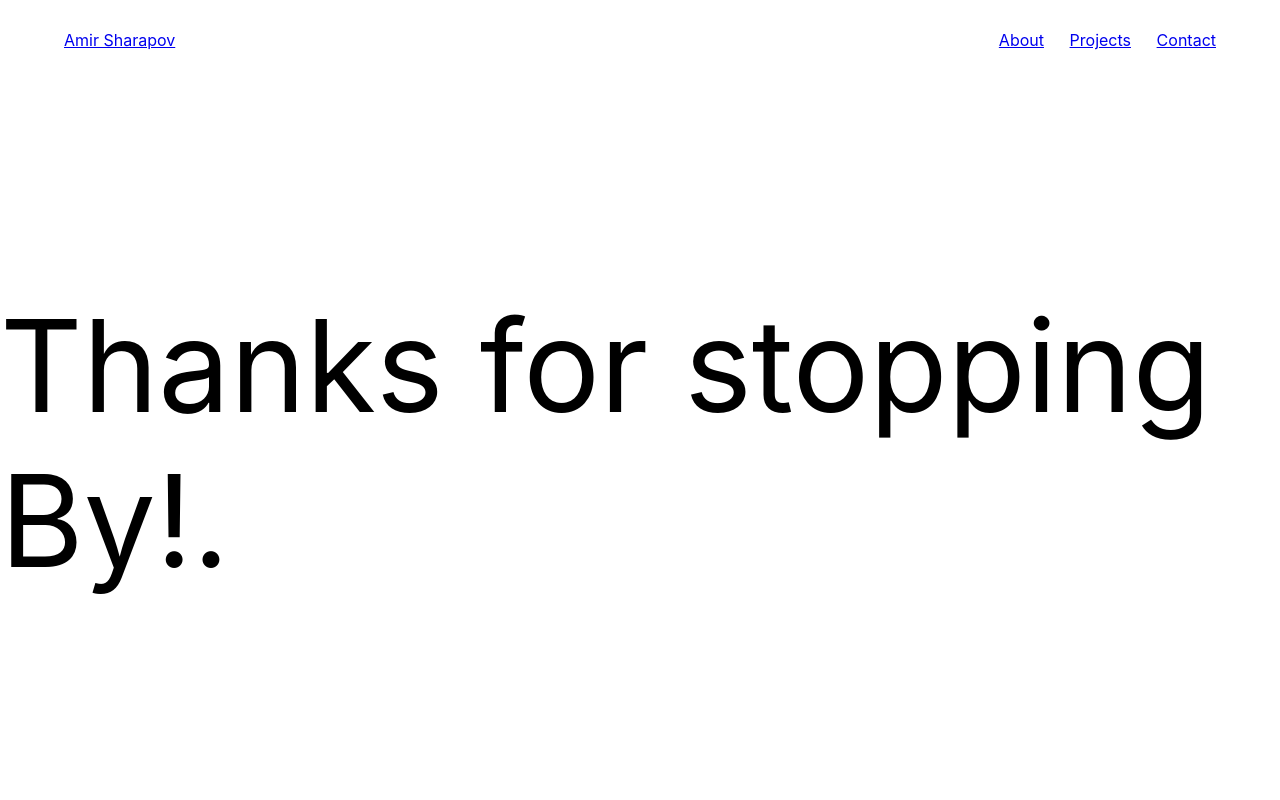
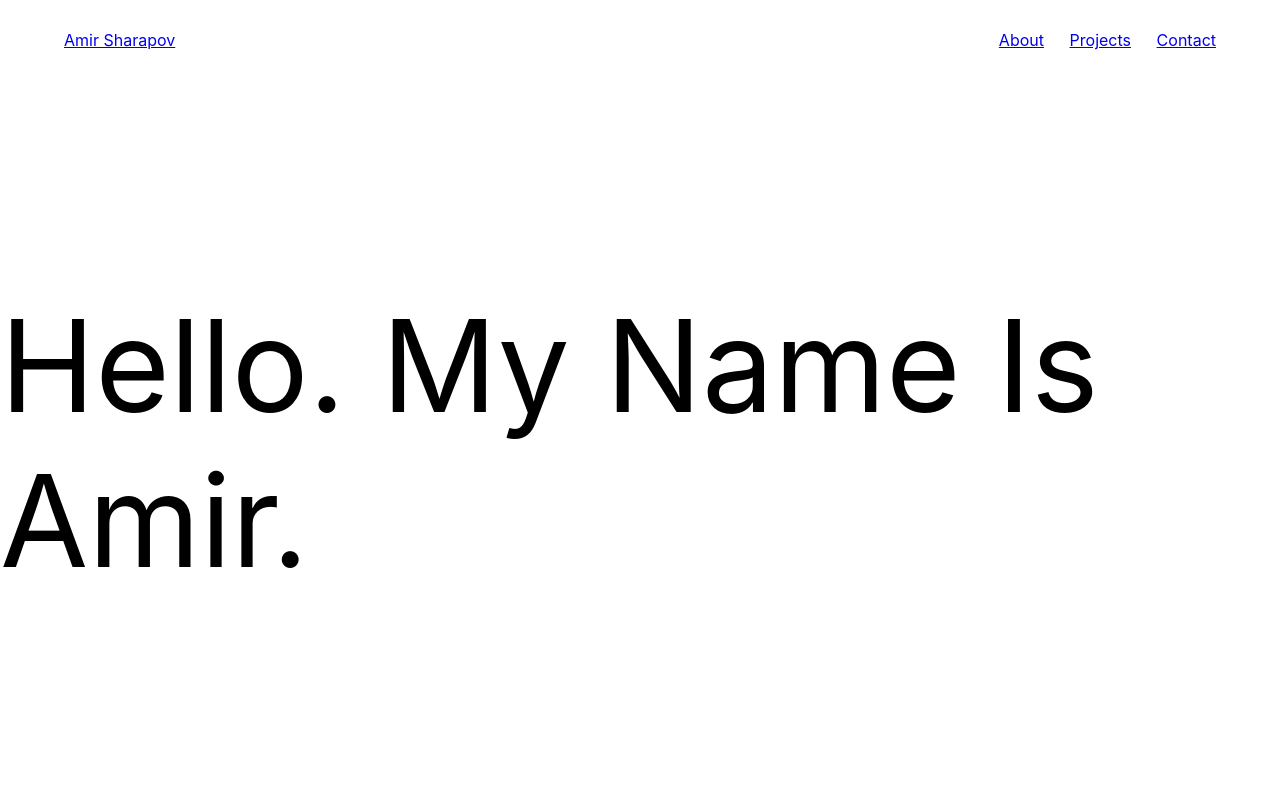
Before and after one commit to amirfounder/amirfounder-ui-v1, a React (Create React App) app: page / in a window 1280 px wide. Shown: the top 800 px of the page. Built offline with nearby package versions, Linux system fonts and the light colour scheme.

Commit message:
fixed typo

```diff
--- a/src/components/pages/home/Home.jsx
+++ b/src/components/pages/home/Home.jsx
@@ -12,7 +12,7 @@ const Home = () => {
     <div className={styles.main}>
       <div className={styles.sectionOne}>
         <h1 className={styles.heading}>
-          Thanks for stopping By!.
+          Hello. My Name Is Amir.
         </h1>
       </div>
       <div className={styles.sectionTwo}>
```
